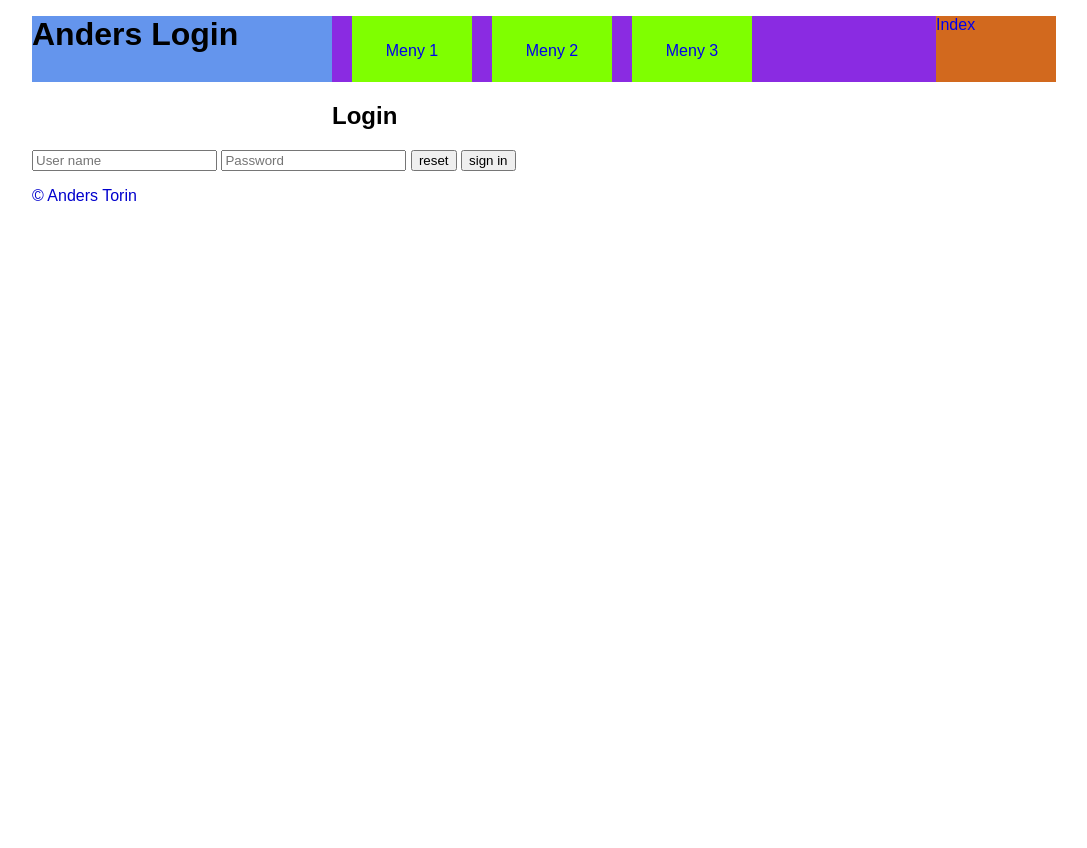
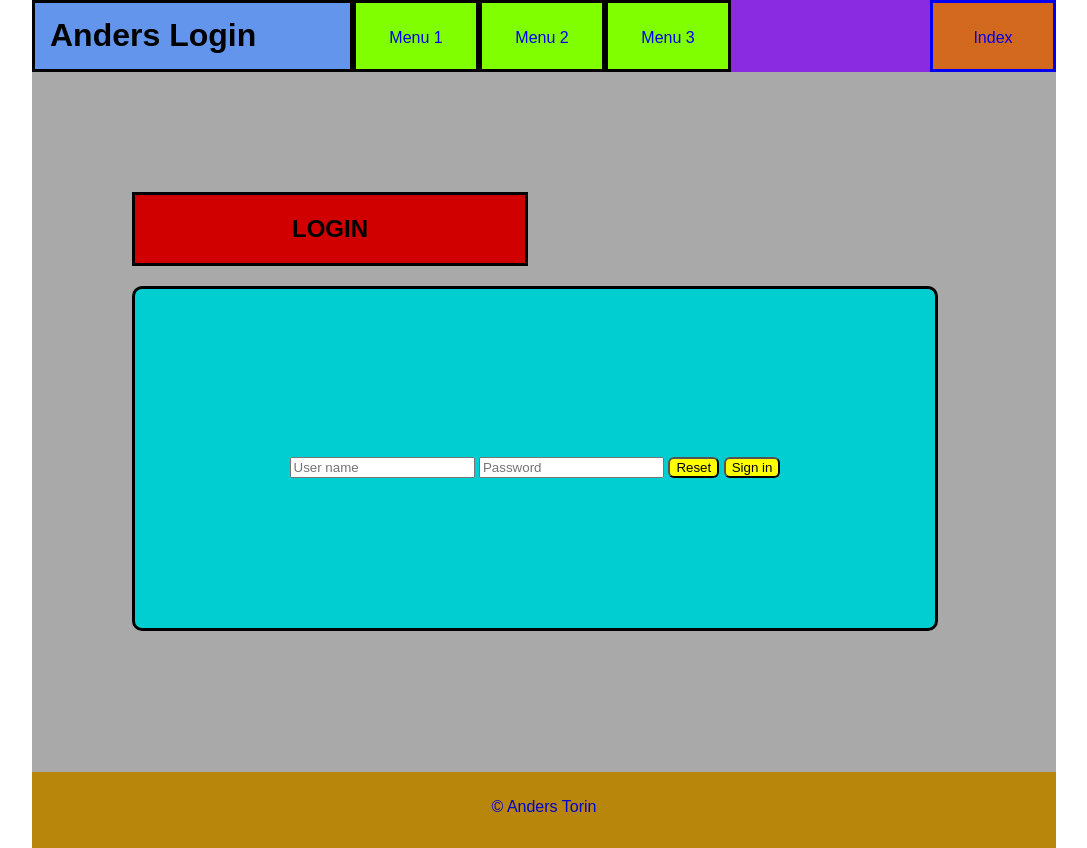
Before and after one commit to Bobbafesk/CSS-uppgift, a plain HTML site: page login_page.html in a window 1280 px wide. Shown: the whole page, without its empty margins (96-1183 px from the left). Before the commit the page ends 800 px from the top, so only its background shows below. Drawn offline with Linux system fonts and the light colour scheme.

Commit message:
Final version with CSS working.

```diff
--- a/login_page.html
+++ b/login_page.html
@@ -9,31 +9,34 @@
             <header>
             <h1>Anders Login</h1>
 
+            <nav>
                 <ul>
                     <li>
-                    <a href="https://www.w3schools.com/html/html_links.asp">Meny 1</a>
+                        <a href="https://www.w3schools.com/html/html_links.asp">Menu 1</a>
                     </li>
                     <li>
-                    <a href="https://www.w3schools.com/html/html_lists.asp">Meny 2</a>
+                        <a href="https://www.w3schools.com/html/html_lists.asp">Menu 2</a>
                     </li>
                     <li>
-                    <a href="https://www.w3schools.com/html/html_basic.asp">Meny 3</a>
+                        <a href="https://www.w3schools.com/html/html_basic.asp">Menu 3</a>
                     </li>
                 </ul>
-            <p><a href="index.html">Index</a></p>
+            </nav>
+            <a href="index.html">Index</a>
             </header>
 
-            <div>
+            <div class="login">
                 <h2>Login</h2>
                 <form action="">
-                    <label for="username"></label>
+                    <label for="username"><br></label>
                     <input type="text" id="username" name="username" placeholder="User name">
 
                     <label for="password"></label>
                     <input type="password" id="password" name="password" placeholder="Password">
 
-                    <button type="reset" onclick="alert('Reset fields!')">reset</button>
-                    <input type="submit" value="sign in">
+                    <button type="reset" onclick="alert('Reset fields!')">Reset</button>
+                    <input type="submit" value="Sign in">
+
                   </form>
 
             </div>
--- a/main.css
+++ b/main.css
@@ -8,61 +8,198 @@ html{
 body{
 
     width: 1024px;
-    height: 200px;
-
-
+    height: 600px;
 
     margin: auto;
 }
 
 header{
+    display: flex;
+    flex-direction: row;
+    justify-content: left;
 
+    justify-items: start;
     width: 1024px;
-    height: 66px;
-
+    height: 72px;
     background-color: blueviolet;
-
 }
 
 header > h1{
     width: 300px;
-    height: 66px;
+  /*  line-height: 50px; */
     background-color: cornflowerblue;
+    border-style: solid;
     float: left;
+    padding-bottom: 15px;
+    padding-top: 14px;
+    padding-left: 15px;
+    margin: 0px;
+
+}
+
+a {
+    text-decoration:none;
+    margin-left: auto;
+ }
+
+ header > nav > ul {
+     margin-top: 0px;
+     margin-left: 0px;
+     padding-left: 0px;
+ }
+
+header > nav > ul > li{
+    list-style-type: none;
+    text-align: center;
+margin-right: auto;
+    float:left;
+    margin-left: 0px;
+    height: 40px;
+    width: 120px;
+    background-color: chartreuse;
+    border-style: solid;
+    padding-top: 26px;
+}
+
+header > a{
+    list-style-type: none;
+    text-align: center;
+    height: 40px;
+    width: 120px;
+    background-color: chocolate;
+    border-style: solid;
+    float: right;
+    padding-top: 26px;
+}
+
+.main{
+    width: 787px;
+    height: 600px;
+    background-color: khaki;
+    border-style: solid;
     margin-top: 0px;
 
 
 }
 
+.main > h2{
+    width: 250px;
+    height: 40px;
+    background-color: lightskyblue;
+    border-style: solid;
+    margin: 15px;
+    float: left;
+    text-align: center;
+    padding-top: 15px;
+}
 
-a {
-    text-decoration:none;
- }
+.main > p{
 
 
-header > ul > li{
-    list-style-type: none;
-    text-align: center;
+    height: 80px;
 
-    float:left;
-    margin-left: 20px;
-    height: 40px;
-    width: 120px;
-    background-color: chartreuse;
-    padding-top: 26px;
+    background-color: lightskyblue;
+    border-style: solid;
+    margin-top: 0px;
+    margin-left: 15px;
+    margin-right: 15px;
+
+    float: left;
+    padding: 10px;
+}
+
+.main > article{
+
+    width: 345px;
+    height: 345px;
+    background-color: coral;
+    border-style: solid;
+    margin-top: 1px;
+    margin-left: 15px;
+    margin-right: 0px;
+    margin-bottom: 15px;
+    float: left;
+    padding: 10px;
+
+}
+
+aside{
+    width: 222px;
+    height: 596px;
+    background-color: darkseagreen;
+    border-style: solid;
+    margin-top: -606px;
+    margin-left: 791px;
+    padding-left: 5px;
+    padding-top: 5px;
+    float: right;
+    position: absolute;
+    z-index: 1;
+}
+
+aside > h4{
+    float: left;
+    margin: 3px;
+    height: 500px;
+    padding: 29px;
+    background-color: thistle;
+    border-style: solid;
+    position: absolute;
+    z-index: 2;
+
+}
+
+aside > ul{
+    z-index: 3;
+    position: absolute;
+    margin-top: 60px;
+    font-size: 13px;
 
 }
 
 
-
-header > p > a{
-    height: 66px;
-    width: 120px;
-    background-color: chocolate;
-    float: right;
+.login{
+    position: relative;
+    margin-top: 0px;
+    height: 500px;
+    background-color: darkgray;
+    padding: 100px;
 }
 
-.main{
+.login > h2{
+    border-style: solid;
+    float: left;
+    text-transform: uppercase;
+    width: 350px;
+    background-color: rgb(209, 0, 0);
+    text-align: center;
+    padding: 20px;
+}
 
+.login > form{
+    float: left;
+    border-style: solid;
+    border-radius: 10px;
+    width: 500px;
+    background-color: darkturquoise;
+    text-align: center;
+    padding: 150px;
+}
 
+.login > form > button{
+    border-radius: 6px;
+    background-color: yellow;
 }
+
+.login > form > input[type = submit] {
+    border-radius: 6px;
+    background-color: yellow;
+}
+
+footer{
+    width: 1024px;
+    height: 66px;
+    background-color: darkgoldenrod;
+    text-align: center;
+    padding-top: 10px;
+}
```
Lines whose indentation alone changed are shown as unchanged.
